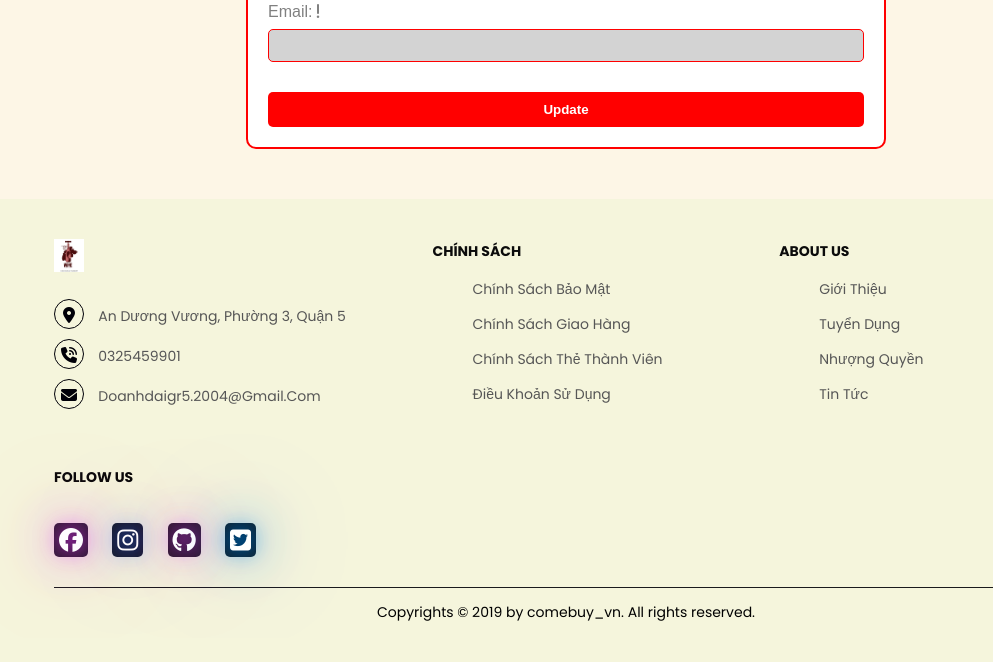
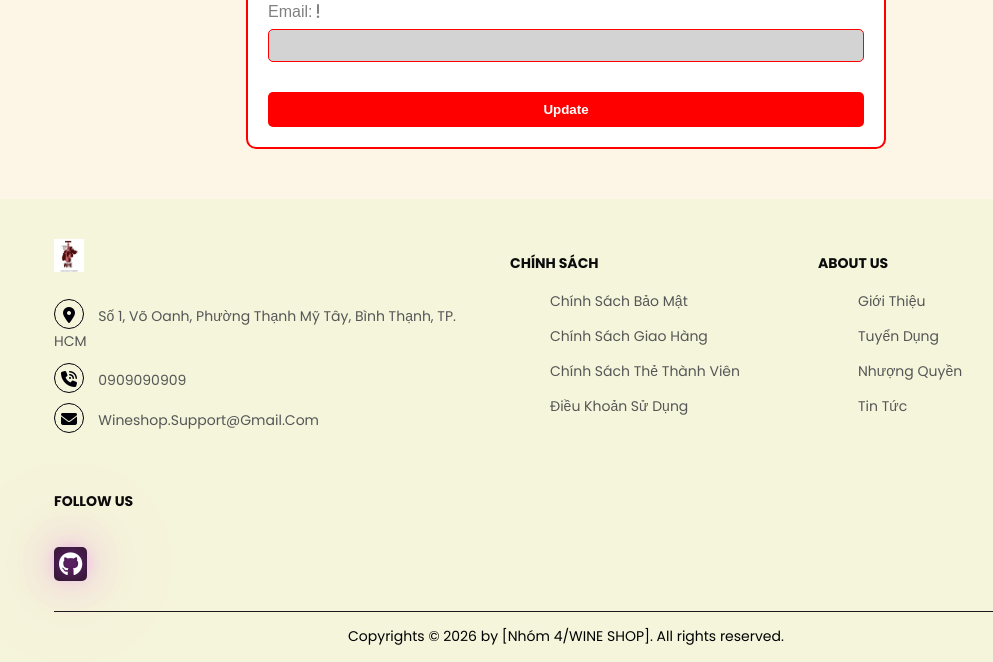
Before and after one commit to nguyendat6706-hash/baitapcuoikiy, a PHP site: the page made by src/view/account/updateNguoiDungForUser.php in a window 1280 px wide. Shown: the part 532-1194 px from the top of the page, without its empty margins (74-1067 px from the left). Before the commit the page ends 1153 px from the top, so only its background shows below. Run offline with PHP 8.4, Linux system fonts and the light colour scheme; the template is opened without the code that fills it, so the values that code supplies are empty.

Commit message:
Update footer.php

```diff
--- a/src/view/include/footer.php
+++ b/src/view/include/footer.php
@@ -6,16 +6,16 @@
 
                 <div class="map">
                     <i class="fa-solid fa-location-dot"></i>
-                    <span>An Dương Vương, Phường 3, Quận 5</span>
+                    <span>Số 1, Võ Oanh, Phường Thạnh Mỹ Tây, Bình Thạnh, TP. HCM</span>
                 </div>
 
                 <div class="phone">
                     <i class="fa-solid fa-phone-volume"></i>
-                    <span>0325459901</span>
+                    <span>0909090909</span>
                 </div>
                 <div class="mail">
                     <i class="fa-solid fa-envelope"></i>
-                    <span>doanhdaigr5.2004@gmail.com</span>
+                    <span>wineshop.support@gmail.com</span>
                 </div>
             </div>
 
@@ -41,14 +41,12 @@
 
             <div class="fourth">
                 <h4>FOLLOW US</h4>
-                <a href="https://www.facebook.com/doanhdai.2004"><i id="fb" class="fa-brands fa-facebook" id="fb"></i></a>
-                <a href="https://www.instagram.com"><i id="ig" class="fa-brands fa-instagram"></i></a>
-                <a href="https://github.com/ltgiai/DO_AN_WEBSITE/tree/main"><i id="git" class="fa-brands fa-github"></i></a>
-                <a href="https://twitter.com/?lang=vi"><i id="tw" class="fa-brands fa-square-twitter"></i></a>
+                <a href="https://github.com/nguyendat6706-hash/baitapcuoikiy"><i id="git" class="fa-brands fa-github"></i></a>
+
 
             </div>
         </div>
         <div class="footer-bottom">
-            <p>Copyrights © 2019 by comebuy_vn. All rights reserved.</p>
+            <p>Copyrights © 2026 by [Nhóm 4/WINE SHOP]. All rights reserved.</p>
         </div>
     </section>
```
